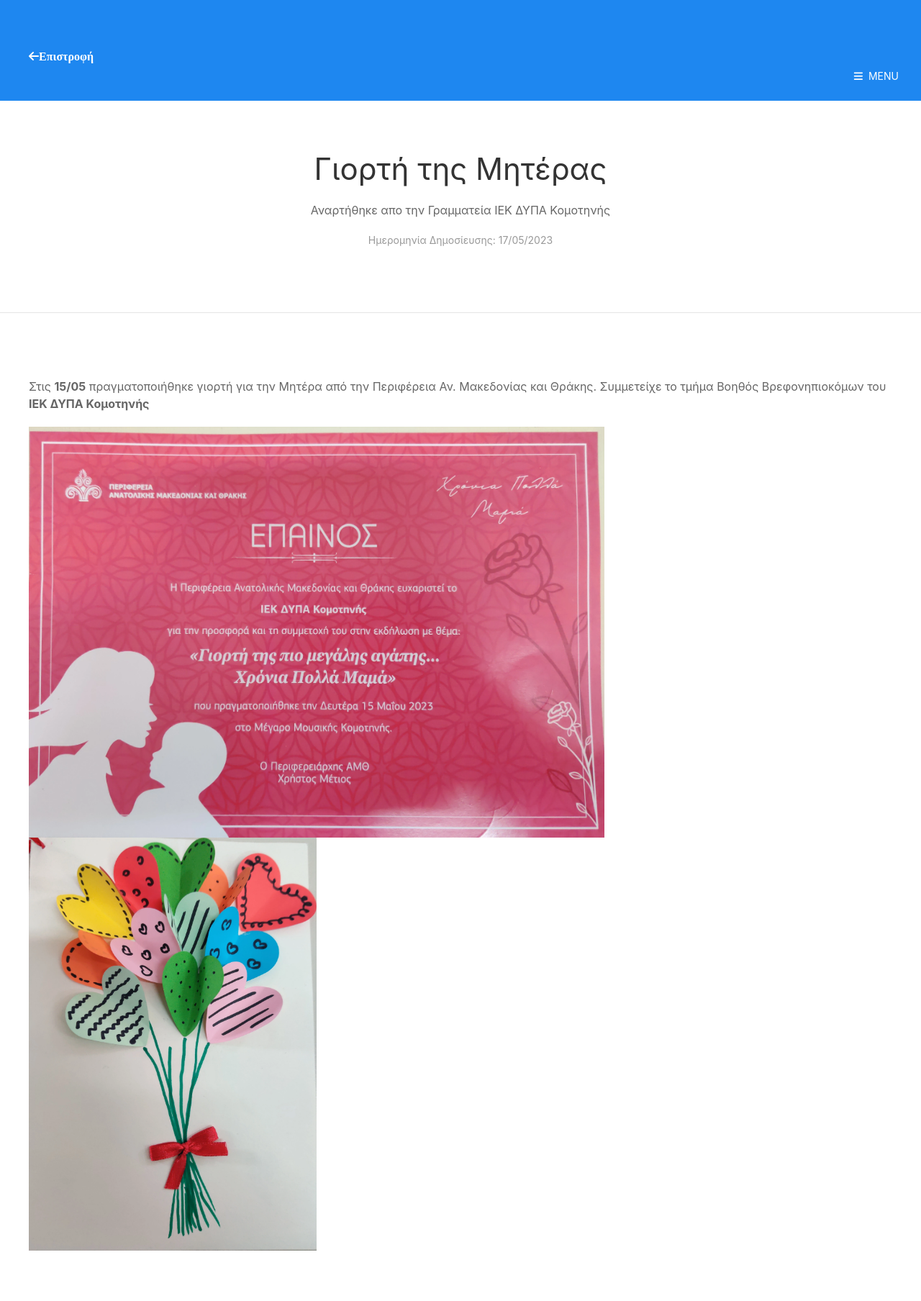
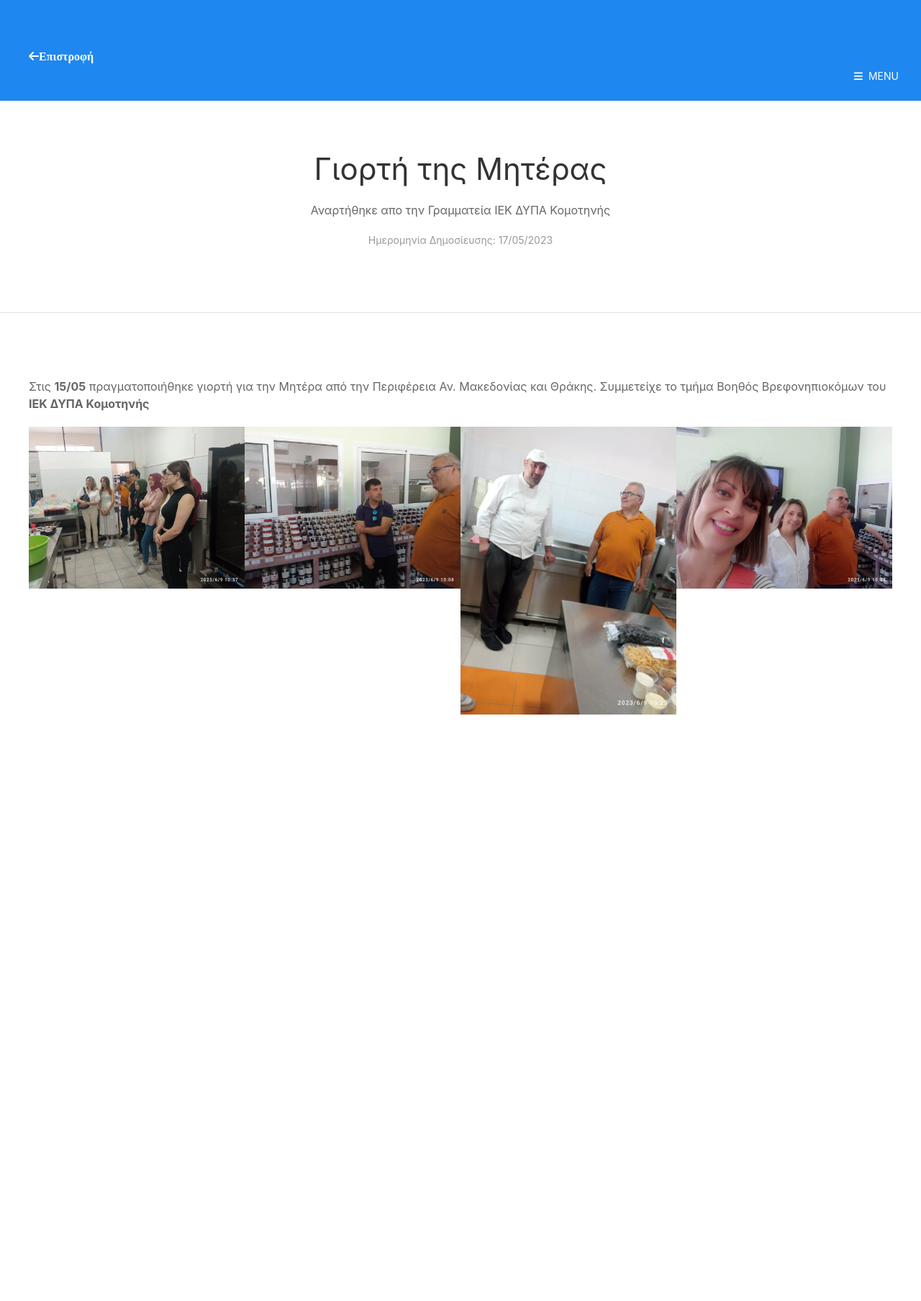
Before and after one commit to F20F20/jekyll-uikit-iek-dypa-komotinis, a Jekyll site: the page built from _posts/2023-05-17-mothers-day.md, in a window 1280 px wide. Shown: the whole page at 72% size. Built offline with Jekyll 4.4.1, drawn with Linux system fonts in a browser that asks for light colours; nearby versions of some CDN libraries; after the commit the page ends 1063 px from its top, so only the background shows below that.

Commit message:
Update 2023-05-17-mothers-day.md

```diff
--- a/_posts/2023-05-17-mothers-day.md
+++ b/_posts/2023-05-17-mothers-day.md
@@ -6,5 +6,45 @@ title: Γιορτή της Μητέρας
 Συμμετείχε το τμήμα Βοηθός Βρεφονηπιοκόμων του **ΙΕΚ ΔΥΠΑ Κομοτηνής**
 
 
-![]({{ site.baseurl }}/img/img_posts/mother3.webp){:height="600px" width="800px"}
-![]({{ site.baseurl }}/img/img_posts/mother2.webp){:height="700px" width="400px"}
+
+
+<div class="uk-position-relative uk-visible-toggle uk-light" tabindex="-1" uk-slider>
+
+    <ul class="uk-slider-items uk-child-width-1-2 uk-child-width-1-3@s uk-child-width-1-4@m">
+        <li>
+            <img src="{{ site.baseurl }}/img/img_posts/aksizw_1.webp" width="400" height="600" alt="">
+        </li>
+        <li>
+            <img src="{{ site.baseurl }}/img/img_posts/aksizw_2.webp" width="400" height="600" alt="">
+        </li>
+        <li>
+            <img src="{{ site.baseurl }}/img/img_posts/aksizw_3.webp" width="400" height="600" alt="">
+        </li>
+        <li>
+            <img src="{{ site.baseurl }}/img/img_posts/aksizw_4.webp" width="400" height="600" alt="">
+        </li>
+        <li>
+            <img src="{{ site.baseurl }}/img/img_posts/aksizw_5.webp" width="400" height="600" alt="">
+        </li>
+        <li>
+            <img src="{{ site.baseurl }}/img/img_posts/aksizw_6.webp" width="400" height="600" alt="">
+        </li>
+        <li>
+            <img src="{{ site.baseurl }}/img/img_posts/aksizw_7.webp" width="400" height="600" alt="">
+        </li>
+        <li>
+            <img src="{{ site.baseurl }}/img/img_posts/aksizw_8.webp" width="400" height="600" alt="">
+        </li>
+        <li>
+            <img src="{{ site.baseurl }}/img/img_posts/aksizw_9.webp" width="400" height="600" alt="">
+        </li>
+        <li>
+            <img src="{{ site.baseurl }}/img/img_posts/aksizw_10.webp" width="400" height="600" alt="">
+
+        </li>
+    </ul>
+
+    <a class="uk-position-center-left uk-position-small uk-hidden-hover" href="#" uk-slidenav-previous uk-slider-item="previous"></a>
+    <a class="uk-position-center-right uk-position-small uk-hidden-hover" href="#" uk-slidenav-next uk-slider-item="next"></a>
+
+</div>
```
